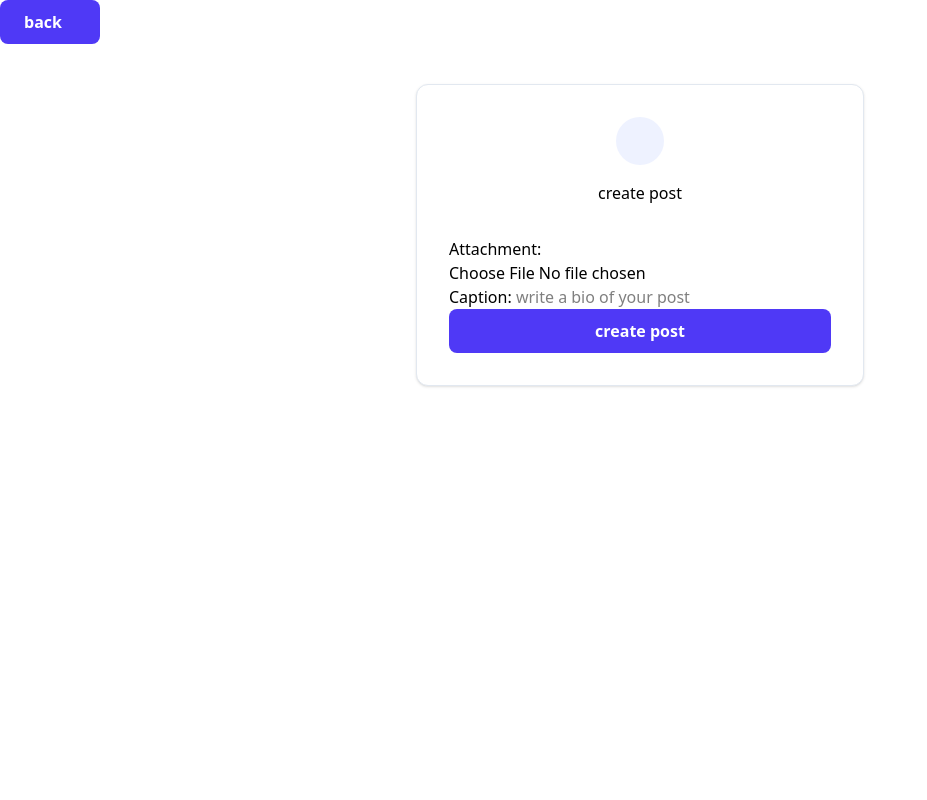
After one commit to kashishv08/instagram, a Django app: page /post/ in a window 1280 px wide. The commit adds this page. Shown: the whole page, without its empty margins (0-927 px from the left). Run offline with Django 5.2, Linux system fonts and the light colour scheme; some libraries are stand-ins or nearby versions.

Commit message:
edit post,  like post , followers and following db and count

```diff
--- a/instagram/forms.py
+++ b/instagram/forms.py
@@ -1,4 +1,5 @@
 from django import forms
+from .models import Profile, Post
 class LoginForm(forms.forms.Form):
     username= forms.CharField(max_length=30,widget=forms.TextInput({'class': 'input'}))
     password= forms.CharField(widget=forms.PasswordInput({'class': 'input', 'type' : "password"}))
@@ -7,3 +8,23 @@ class ProfileForm(forms.forms.Form):
     avatar = forms.ImageField(widget=forms.FileInput({'accepts': 'png', 'class':'input'}))
     bio = forms.CharField(widget=forms.TextInput({'class':'input'}))
     date_birth = forms.DateField(widget=forms.TextInput({'class':'input'}))
+
+class ProfileModelForm(forms.ModelForm):
+    class Meta:
+        model = Profile
+        fields = ['bio', 'avatar', 'date_birth']
+        widgets ={
+            "bio": forms.TextInput(),
+            "avatar": forms.FileInput({"class" : "file-input"}),
+            "birth_date": forms.DateInput({"class" : "input", "type": "date"})
+        }
+
+
+class PostModelForm(forms.ModelForm):
+    class Meta:
+        model = Post
+        fields = ["attachment", 'caption']
+        widgets = {
+            "attachment" : forms.FileInput({"class": "file-input"}),
+            "caption" : forms.TextInput({"class"  : "input", "placeholder" : "write a bio of your post"})
+        }
--- a/instagram/models.py
+++ b/instagram/models.py
@@ -9,11 +9,13 @@ class Profile(models.Model):
     avatar =  models.ImageField(upload_to='avatars')
     bio = models.TextField()
     date_birth = models.DateField()
-
+    followers = models.ManyToManyField(to='self',symmetrical=False, blank=True, related_name='following')
     def __str__(self):
         return f"{self.user}"
 
+
 class Post(models.Model):
+    likes = models.ManyToManyField(to=User, blank=True, related_name='liked_post')
     attachment =  models.FileField(upload_to='attachments')
     user = models.ForeignKey(to=User, on_delete=models.CASCADE)
     created_at =  models.DateTimeField(auto_now_add=True)
@@ -22,3 +24,6 @@ class Post(models.Model):
 
     def __str__(self):
         return f"{self.user}: {self.caption}"
+
+    def like_counts(self):
+        return self.likes.count()
--- /dev/null
+++ b/instagram/templates/PostForm.html
@@ -0,0 +1,68 @@
+<html lang="en">
+  <head>
+    <meta charset="UTF-8" />
+    <meta name="viewport" content="width=device-width, initial-scale=1.0" />
+    <title>Instagram</title>
+    <link rel="preconnect" href="https://fonts.googleapis.com" />
+    <link rel="preconnect" href="https://fonts.gstatic.com" crossorigin />
+    <link
+      href="https://fonts.googleapis.com/css2?family=Inter:wght@300;400;500;600;700&family=Dancing+Script:wght@700&display=swap"
+      rel="stylesheet"
+    />
+    <link
+      href="https://fonts.googleapis.com/css2?family=Material+Symbols+Outlined:opsz,wght,FILL,GRAD@24,300,0,0"
+      rel="stylesheet"
+    />
+    <link
+      href="https://cdn.jsdelivr.net/npm/daisyui@5"
+      rel="stylesheet"
+      type="text/css"
+    />
+    <link
+      href="https://cdn.jsdelivr.net/npm/daisyui@5/themes.css"
+      rel="stylesheet"
+      type="text/css"
+    />
+    <script src="https://cdn.jsdelivr.net/npm/@tailwindcss/browser@4"></script>
+  </head>
+  <body>
+    {% if messages %}
+    <div class="toast toast-end z-50">
+      {% for msg in messages %}
+      <div class="alert alert-{{msg.tags}}">
+        <span>{{msg}}</span>
+      </div>
+      {% endfor %}
+    </div>
+    {% endif %}
+    <a
+      href="{% url 'home' %}"
+      class="w-[100px] p-6 bg-indigo-600 hover:bg-indigo-700 text-white font-semibold py-2.5 rounded-lg transition-colors flex gap-2"
+      >back
+    </a>
+    <div
+      class="max-w-md mx-auto mt-10 bg-white p-8 border border-slate-200 rounded-xl shadow-sm"
+    >
+      <div class="text-center mb-8">
+        <div
+          class="inline-flex items-center justify-center w-12 h-12 rounded-full bg-indigo-50 text-indigo-600 mb-4"
+        ></div>
+        <h2 class="text-2xl font-bold text-slate-900">
+          <h2>{% if post %} edit Post {% else %} create post {% endif %} </h2>
+        </h2>
+      </div>
+      <form
+        action="{% if post %} {% url 'edit-post' post.id %} {% else %} {% url 'create-post' %} {% endif %}"
+        method="POST"
+        enctype="multipart/form-data"
+      >
+        {% csrf_token %} {{form.as_div}}
+        <button
+          type="submit"
+          class="w-full bg-indigo-600 hover:bg-indigo-700 text-white font-semibold py-2.5 rounded-lg transition-colors flex items-center justify-center gap-2"
+        >
+          {% if post %} edit Post {% else %} create post {% endif %}
+      </form>
+    </div>
+  </body>
+</html>
--- a/instagram/templates/base.html
+++ b/instagram/templates/base.html
@@ -8,7 +8,7 @@
     <link rel="preconnect" href="https://fonts.googleapis.com" />
     <link rel="preconnect" href="https://fonts.gstatic.com" crossorigin />
     <link
-      href="https://fonts.googleapis.com/css2?family=Inter:wght@300;400;500;600;700&family=Dancing+Script:wght@700&display=swap"
+      href="https://fonts.googleapis.com/css2?family=Poppins:wght@300;400;500;600;700&family=Dancing+Script:wght@700&display=swap"
       rel="stylesheet"
     />
     <link
@@ -259,7 +259,7 @@
           <span class="material-symbols-outlined">favorite</span>
           <span class="nav-label">Notifications</span>
         </a>
-        <a href="#" class="nav-item" id="nav-create">
+        <a href="{% url 'create-post' %}" class="nav-item" id="nav-create">
           <span class="material-symbols-outlined">add_box</span>
           <span class="nav-label">Create</span>
         </a>
--- a/instagram/templates/suggestion.html
+++ b/instagram/templates/suggestion.html
@@ -133,7 +133,10 @@
   />
   <div>
     <div class="rp-username">{{request.user.username}}</div>
-    <!-- <div class="rp-display">tulsi</div> -->
+    <div class="rp-display">
+      Followers: {{request.user.profile.followers.count}} following:
+      {{request.user.profile.following.count}}
+    </div>
   </div>
   <a class="rp-switch-btn" href="{% url 'logout-user' %}">Logout</a>
   {% endif %} {% if not request.user.is_authenticated %}
--- a/instagram/urls.py
+++ b/instagram/urls.py
@@ -6,5 +6,8 @@ urlpatterns = [
     path('login/', views.loginUser, name='login-user' ),
     path('logout/', views.logoutUser, name='logout-user' ),
     path('register/', views.registerUser, name='register-user' ),
-    path('profile/', views.createProfile, name='create-profile')
+    path('profile/', views.createProfile, name='create-profile'),
+    path('post/', views.createPost, name='create-post'),
+    path('post/<int:id>/edit', views.editPost, name='edit-post'),
+    path('post/<int:id>/like', views.likePost, name='like-post')
 ]
--- a/instagram/views.py
+++ b/instagram/views.py
@@ -1,5 +1,5 @@
 from django.http import HttpResponse
-from .forms import LoginForm, ProfileForm
+from .forms import LoginForm, ProfileModelForm, PostModelForm
 from .models import Post, Profile
 from django.shortcuts import render, redirect
 from django.contrib.auth.models import User
@@ -63,7 +63,7 @@ def home(request):
 @login_required
 def createProfile(request):
     if request.method == 'POST':
-        form = ProfileForm(request.POST, request.FILES)
+        form = ProfileModelForm(request.POST or None, request.FILES or None)
         if(form.is_valid()):
             username = request.user.username
             user = User.objects.filter(username=username).first()
@@ -72,13 +72,41 @@ def createProfile(request):
                 messages.info(request, "Profile Already exists")
                 return redirect("/login")
             else:
-                Profile.objects.create(
-                user = user,
-                avatar = form.cleaned_data.get('avatar'),
-                bio = form.cleaned_data.get('bio'),
-                date_birth = form.cleaned_data.get('date_birth')
-                )
+                profile = form.save(commit=False)
+                profile.user = request.user
+                form.save()
                 messages.success(request, "Profile created :)")
                 return redirect('/')
-    form = ProfileForm()
+    form = ProfileModelForm()
     return render(request, 'profileForm.html', {'form' : form})
+
+def createPost(request):
+    form = PostModelForm(request.POST or None, request.FILES or None)
+    if request.method == 'POST' and form.is_valid():
+        post = form.save(commit=False)
+        post.user = request.user
+        form.save()
+        messages.success(request, "Post created")
+        return redirect("/")
+    return render(request,'PostForm.html', {"form": form})
+
+def editPost(request, id):
+    post = Post.objects.get(id=id)
+    form = PostModelForm(request.POST or None, request.FILES or None, instance=post)
+    if request.method == 'POST' and form.is_valid():
+        form.save()
+        messages.success(request, "Form edited")
+        return redirect("/")
+    return render(request, 'PostForm.html', {"form": form, 'post': post})
+
+
+def likePost(request, id):
+    post = Post.objects.get(id=id)
+    user = request.user
+    if request.method == 'POST':
+        exist = post.likes.filter(id=request.user.id).exists()
+        if exist:
+            post.likes.remove(request.user)
+        else:
+            post.likes.add(request.user)
+    return redirect("/")
```
Also changed, not shown: instagram/templates/Post.html (+30 -5 lines), db.sqlite3, instagram/migrations/0002_post_likes.py (added), instagram/migrations/0003_profile_followers.py (added), media/attachments/1.png (added), media/attachments/d2.jpg (added), media/attachments/daniel-olah-RxE_V97r5lU-unsplash.jpg (added).
